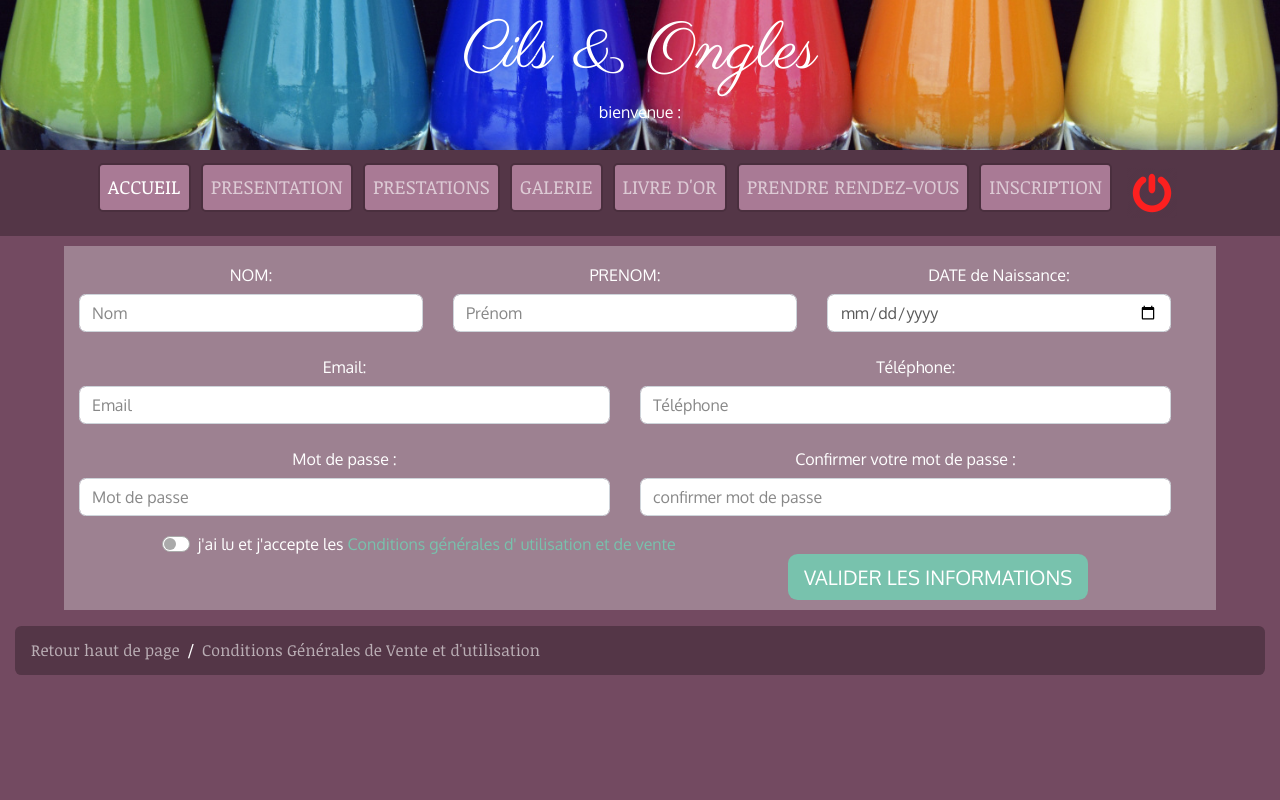
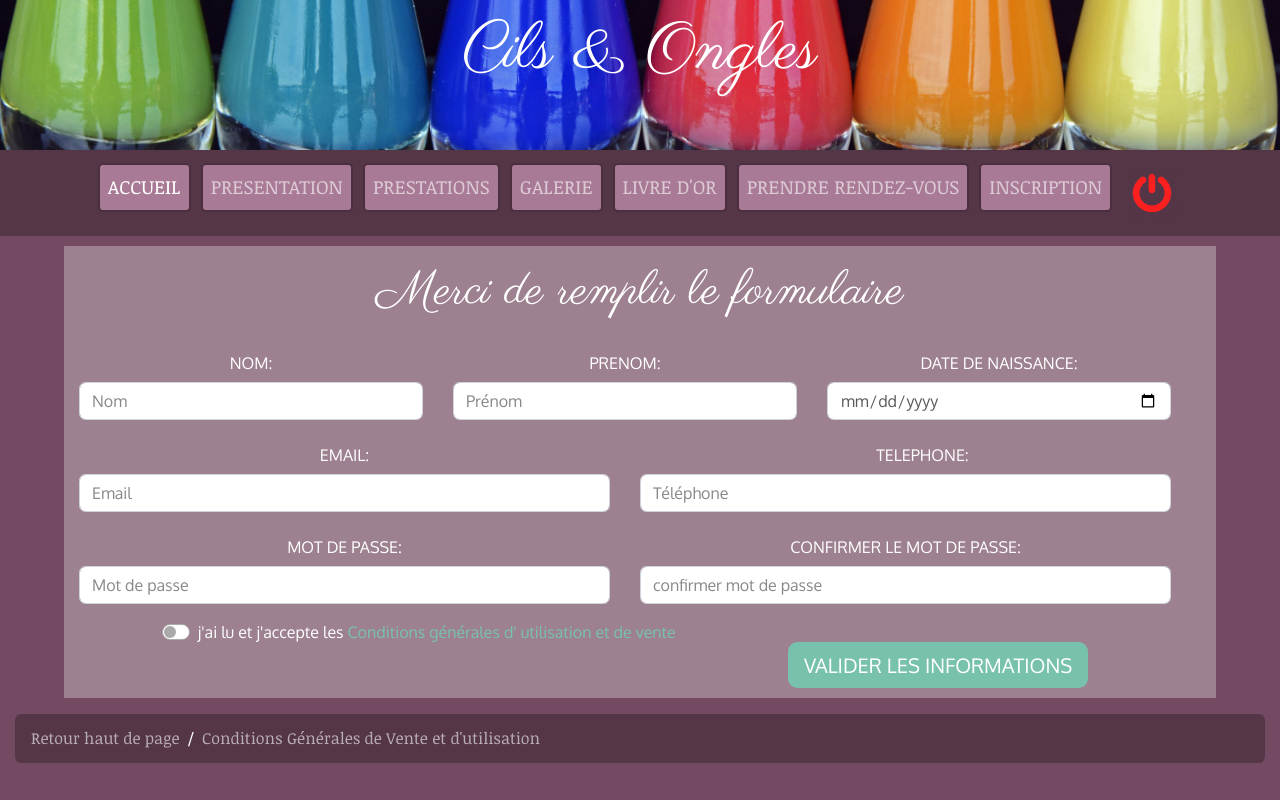
Before and after one commit to cedricvasset/projetcilsetongles, a PHP site: page /views/newRegistration.php in a window 1280 px wide. Run offline with PHP 8.4, Linux system fonts and the light colour scheme; data that the repository does not hold is empty; some libraries are stand-ins or nearby versions.

Commit message:
dernieres modifications

```diff
--- a/assets/css/style.css
+++ b/assets/css/style.css
@@ -20,6 +20,12 @@ h1{
 h2{
     font-family: 'Parisienne', cursive;
     color:white;
+}
+.newAppointment p, .returnInfo p, .title p{
+    text-align: center;
+    font-family: 'Parisienne', cursive;
+    color:white;
+    font-size:300%;
 }
 h3{
     text-align: center;
--- a/header.php
+++ b/header.php
@@ -19,8 +19,16 @@ include 'headerCtrl.php';
     <body>
         <header>
             <div id="header"><h1 class="">Cils & Ongles</h1>
+                <?php
+                if (isset($_SESSION['isConnect']))
+                {
+                    ?>
                     <p>bienvenue : <?= (isset($_SESSION['lastname'])) ? $_SESSION['lastname'] . ' ' . $_SESSION['firstname'] : '' ?></p>
-            </div>
+                </div> <?php
+            }
+            else
+            { ?>
+            <p> </p> </div><?php } ?>
         <nav id="navbar" class="navbar navbar-expand-lg navbar-dark">
             <button class="navbar-toggler" type="button" data-toggle="collapse" data-target="#navbarColor02" aria-controls="navbarColor02" aria-expanded="false" aria-label="Toggle navigation">
                 <span class="navbar-toggler-icon"></span>
@@ -53,7 +61,8 @@ include 'headerCtrl.php';
                     <li class="nav-item">
                         <a class="nav-link" id="meeting" href="/views/appointmentView.php">PRENDRE RENDEZ-VOUS</a>
                     </li>
-                        <?php //si une session est ouverte, et que la valeur de id role==2(role utilisateur simple) alors on affiche:
+                    <?php
+                    //si une session est ouverte, et que la valeur de id role==2(role utilisateur simple) alors on affiche:
                     if (isset($_SESSION['isConnect']) && ($_SESSION['id_a7b98_roles'] == 2))
                     {
                         ?>
@@ -63,7 +72,8 @@ include 'headerCtrl.php';
                         <li class="logout_login">
                             <a  href="/views/disconnectSession.php?action=disconnect"><img class="img-fluid" src="../assets/img/login1.png" title="se connecter" /> </a>
                         </li>
-                            <?php //si une session est ouverte, et que la valeur de id role==1(role Administrateur) alors on affiche:
+                        <?php
+                        //si une session est ouverte, et que la valeur de id role==1(role Administrateur) alors on affiche:
                     }
                     elseif (isset($_SESSION['isConnect']) && ($_SESSION['id_a7b98_roles'] == 1))
                     {
--- a/views/newAppointmentView.php
+++ b/views/newAppointmentView.php
@@ -6,7 +6,9 @@ include '../models/appointment.php';
 include '../controllers/newAppointmentViewCtrl.php';
 include 'administratorNavbar.php';
 ?>
-<p>mes rendez-vous à valider :</p>
+<div class="newAppointment">
+    <p>mes rendez-vous à valider :</p>
+</div>
 <div class="row">
     <?php
     foreach ($needValidateAppointments as $list)
--- a/views/newRegistration.php
+++ b/views/newRegistration.php
@@ -10,9 +10,9 @@ if ($success == true)
         <h2>Récapitulatif des informations que vous nous avez envoyées</h2>
         <p>PRÉNOM : <?= $lastname ?></p>
         <p>NOM : <?= $firstname ?></p>
-        <p>Date de naissance : <?= $birthdate ?> </p>
-        <p>Téléphone : <?= $phone ?> </p>
-        <p>Email : <?= $mail ?> </p>
+        <p>DATE DE NAISSANCE : <?= $birthdate ?> </p>
+        <p>TELEPHONE : <?= $phone ?> </p>
+        <p>EMAIL : <?= $mail ?> </p>
         <a class="btn btn-primary" id="clientInformationLink" href="/views/clientInformationUpdate.php">modifier mes informations</a>
     </div>
     <?php
@@ -23,6 +23,9 @@ else
     <form action="newRegistration.php" method="POST">
         <div id="siteRegistration" class="form-group">
             <div class="identity">
+                <div class="title">
+                    <p>Merci de remplir le formulaire</p>
+                </div>
                 <div class="row col-lg-12 justify-content-center">
                     <div class="col-lg-4">
                         <label class="col-form-label" for="inputDefault">NOM:</label>
@@ -35,28 +38,28 @@ else
                         <p><?= (empty($formError['firstname'])) ? '' : $formError['firstname'] ?></p>
                     </div>
                     <div class="col-lg-4">
-                        <label class="col-form-label" for="inputDefault">DATE de Naissance:</label>
+                        <label class="col-form-label" for="inputDefault">DATE DE NAISSANCE:</label>
                         <input max="<?= date('Y-m-d') ?>" type="date" class="form-control"  id="birthdate" name="birthdate" value="<?= (isset($birthdate)) ? $_POST['birthdate'] : '' ?>">
                         <p><?= (empty($formError['birthdate'])) ? '' : $formError['birthdate'] ?></p>
                     </div>
                     <div class="col-lg-6">
-                        <label for="staticEmail" class="col-sm-2 col-form-label">Email:</label>
+                        <label for="staticEmail" class="col-sm-2 col-form-label">EMAIL:</label>
                         <input type="mail" class="form-control" placeholder="Email" id="mail" name="mail" value="<?= (isset($mail)) ? $_POST['mail'] : '' ?>">
                         <p><?= (empty($formError['mail'])) ? '' : $formError['mail'] ?></p>
                         <p><?= (empty($formError['existMail'])) ? '' : $formError['existMail'] ?></p>
                     </div>
                     <div class="col-lg-6">
-                        <label for="phone" class="col-sm-2 col-form-label">Téléphone:</label>
+                        <label for="phone" class="col-sm-2 col-form-label">TELEPHONE:</label>
                         <input type="text" class="form-control" placeholder="Téléphone" id="phone" name="phone" value="<?= (isset($phone)) ? $_POST['phone'] : '' ?>">
                         <p><?= (empty($formError['phone'])) ? '' : $formError['phone'] ?></p>
                     </div>
                     <div class="col-lg-6">
-                        <label for="password" class="col-sm-6 col-form-label">Mot de passe : </label>
+                        <label for="password" class="col-sm-6 col-form-label">MOT DE PASSE: </label>
                         <input type="password" class="form-control" placeholder="Mot de passe" id="password" name="password" value="<?= (isset($password)) ? $_POST['password'] : '' ?>">
                         <p><?= (empty($formError['password'])) ? '' : $formError['password'] ?></p>
                     </div>
                     <div class="col-lg-6">
-                        <label for="confirmPassword" class="col-sm-6 col-form-label">Confirmer votre mot de passe :</label>
+                        <label for="confirmPassword" class="col-sm-6 col-form-label">CONFIRMER LE MOT DE PASSE:</label>
                         <input type="password" class="form-control" placeholder="confirmer mot de passe" id="confirmPassword" name="confirmPassword" value="<?= (isset($confirmPassword)) ? $_POST['confirmPassword'] : '' ?>">
                         <p><?= (empty($formError['confirmPassword'])) ? '' : $formError['confirmPassword'] ?></p>
                     </div>
--- a/views/suggestAppointmentByAdmin.php
+++ b/views/suggestAppointmentByAdmin.php
@@ -11,7 +11,9 @@ include 'administratorNavbar.php';
 if ($success)
 {
     ?>
-    <p>votre proposition a été envoyée au client</p>
+    <div class="returnInfo">
+        <p>votre proposition a été envoyée au client</p>
+    </div>
     <?php
 }
 else
```
Also changed, not shown: models/appointment.php (+5 -5 lines), models/clientUser.php (+6 -6 lines), views/alreadyRegister.php (+9 -6 lines). Lines whose indentation alone changed are shown as unchanged.
